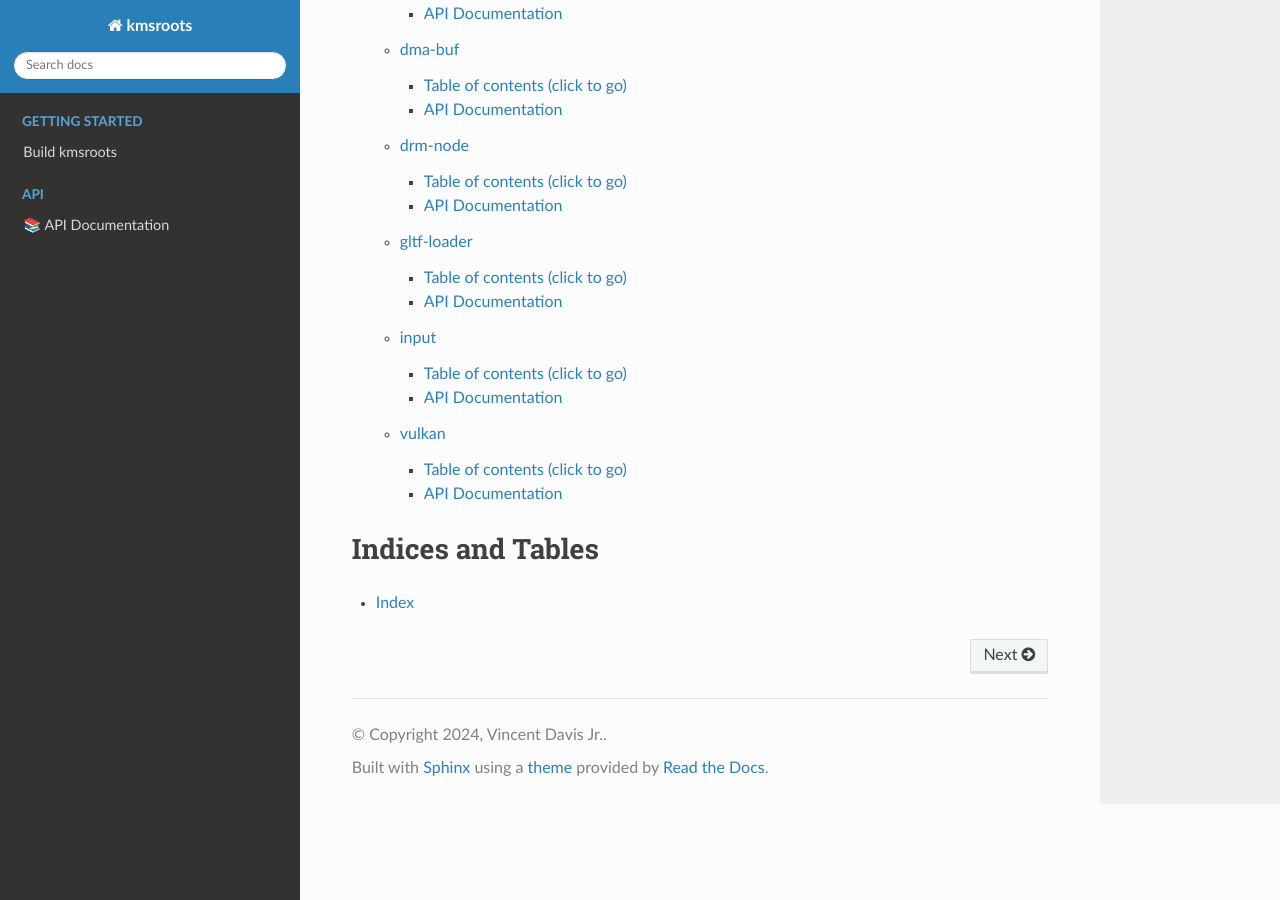
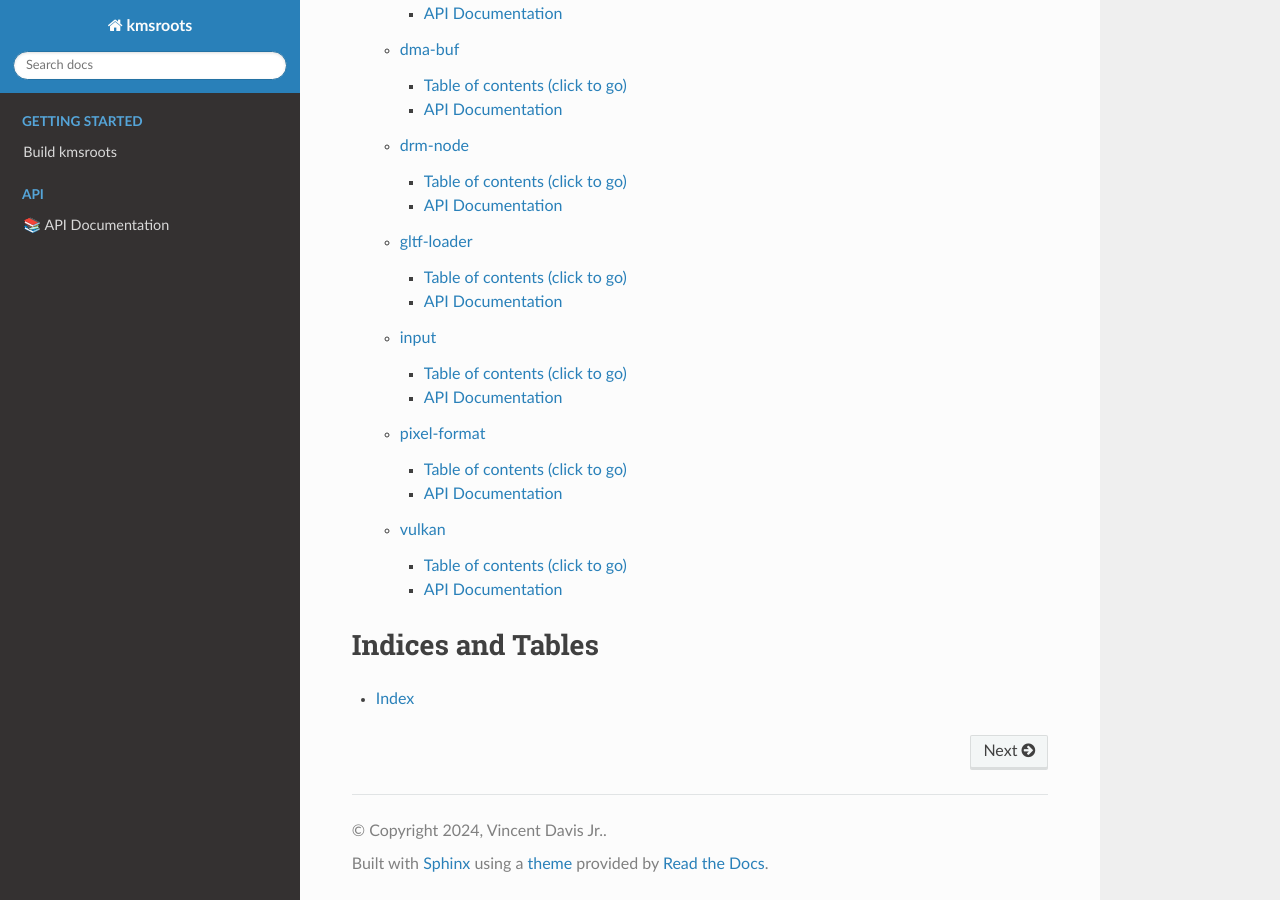
Before and after one commit to under-view/kmsroots, a Sphinx documentation site: the page built from docs/index.rst, in a window 1280 px wide and 900 px high, scrolled down 506 px. Built offline with Sphinx 7.4.7 and the Read the Docs theme 2.0.0, drawn with Linux system fonts in a browser that asks for light colours; formulas are drawn with MathJax 3; some of the changed lines change nothing that is shown.

Commit message:
docs: add pixel-format interface
Signed-off-by: Vincent Davis Jr <vince@underview.tech>

```diff
--- a/docs/api.rst
+++ b/docs/api.rst
@@ -10,4 +10,5 @@
 	drm-node
 	gltf-loader
 	input
+	pixel-format
 	vulkan
--- /dev/null
+++ b/docs/pixel-format.rst
@@ -0,0 +1,127 @@
+.. default-domain:: C
+
+pixel-format
+============
+
+Header: kmsroots/pixel-format.h
+
+Table of contents (click to go)
+~~~~~~~~~~~~~~~~~~~~~~~~~~~~~~~
+
+======
+Macros
+======
+
+=====
+Enums
+=====
+
+1. :c:enum:`kmr_pixel_format_conv_type`
+2. :c:enum:`kmr_pixel_format_type`
+
+======
+Unions
+======
+
+=======
+Structs
+=======
+
+=========
+Functions
+=========
+
+1. :c:func:`kmr_pixel_format_convert_name`
+#. :c:func:`kmr_pixel_format_get_name`
+
+=================
+Function Pointers
+=================
+
+API Documentation
+~~~~~~~~~~~~~~~~~
+
+==========================
+kmr_pixel_format_conv_type
+==========================
+
+.. c:enum:: kmr_pixel_format_conv_type
+
+	.. c:macro::
+		KMR_PIXEL_FORMAT_CONV_GBM_TO_VK
+		KMR_PIXEL_FORMAT_CONV_GBM_TO_DRM
+		KMR_PIXEL_FORMAT_CONV_VK_TO_GBM
+		KMR_PIXEL_FORMAT_CONV_VK_TO_DRM
+		KMR_PIXEL_FORMAT_CONV_DRM_TO_VK
+		KMR_PIXEL_FORMAT_CONV_DRM_TO_GBM
+
+	Specifies the type of pixel format name conversion to perform.
+
+	:c:macro:`KMR_PIXEL_FORMAT_CONV_GBM_TO_VK`
+		| Value set to ``0``
+
+	:c:macro:`KMR_PIXEL_FORMAT_CONV_GBM_TO_DRM`
+		| Value set to ``1``
+
+	:c:macro:`KMR_PIXEL_FORMAT_CONV_VK_TO_GBM`
+		| Value set to ``2``
+
+	:c:macro:`KMR_PIXEL_FORMAT_CONV_VK_TO_DRM`
+		| Value set to ``3``
+
+	:c:macro:`KMR_PIXEL_FORMAT_CONV_DRM_TO_VK`
+		| Value set to ``4``
+
+	:c:macro:`KMR_PIXEL_FORMAT_CONV_DRM_TO_GBM`
+		| Value set to ``5``
+
+=============================
+kmr_pixel_format_convert_name
+=============================
+
+.. c:function:: uint32_t kmr_pixel_format_convert_name(kmr_pixel_format_conv_type conv, uint32_t format);
+
+	Converts the unsigned 32bit integer name given to one pixel format to
+	the unsigned 32bit name of another. GBM format name to VK format name.
+	The underlying buffer will be in the same pixel format. Makes it easier
+	to determine to format to create VkImage's with given the format of the
+	GBM buffer object.
+
+	Parameters:
+		| **inputInfo**
+		| Pointer to a struct kmr_input_create_info used store information about
+		| the current seatd/sytemd-logind D-Bus session
+
+	Returns:
+		| **on success:** Pointer to a ``struct`` :c:struct:`kmr_input`
+		| **on failure:** ``NULL``
+
+=========================================================================================================================================
+
+=====================
+kmr_pixel_format_type
+=====================
+
+.. c:enum:: kmr_pixel_format_type
+
+	.. c:macro::
+		KMR_PIXEL_FORMAT_VK
+
+	Specifies the type of pixel format to choose from which API (DRM/GBM/VK)
+
+	:c:macro:`KMR_PIXEL_FORMAT_VK`
+		| Value set to ``0``
+
+=========================
+kmr_pixel_format_get_name
+=========================
+
+.. c:function:: const char *kmr_pixel_format_get_name(kmr_pixel_format_type formatType, uint32_t format);
+
+	Parameters:
+		| **formatType** - Enum constant specifying the API (GBM/DRM/VK) format name.
+		| **format** - Unsigned 32bit integer representing the type of pixel format.
+
+	Returns:
+		**on success:** GBM/DRM/VK format in string form
+		**on failure:** NULL
```
Also changed, not shown: 2 other files.
